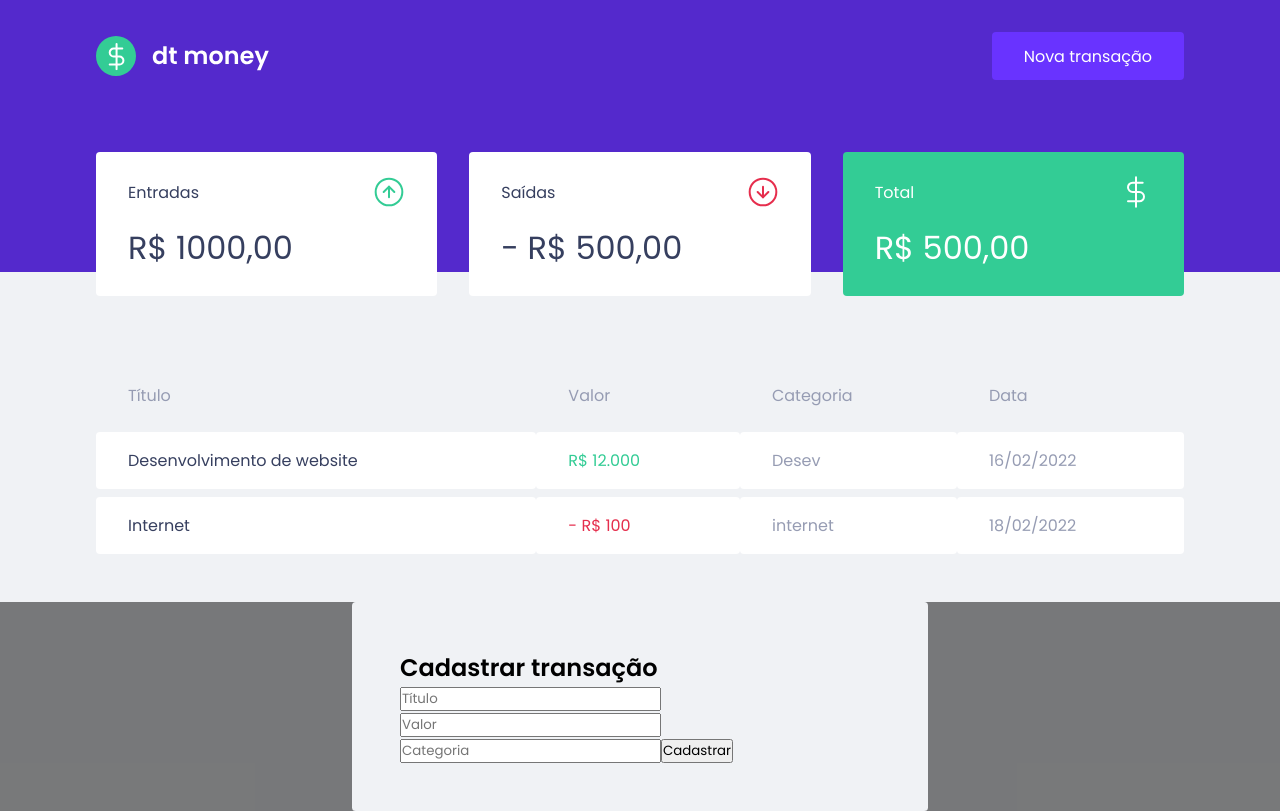
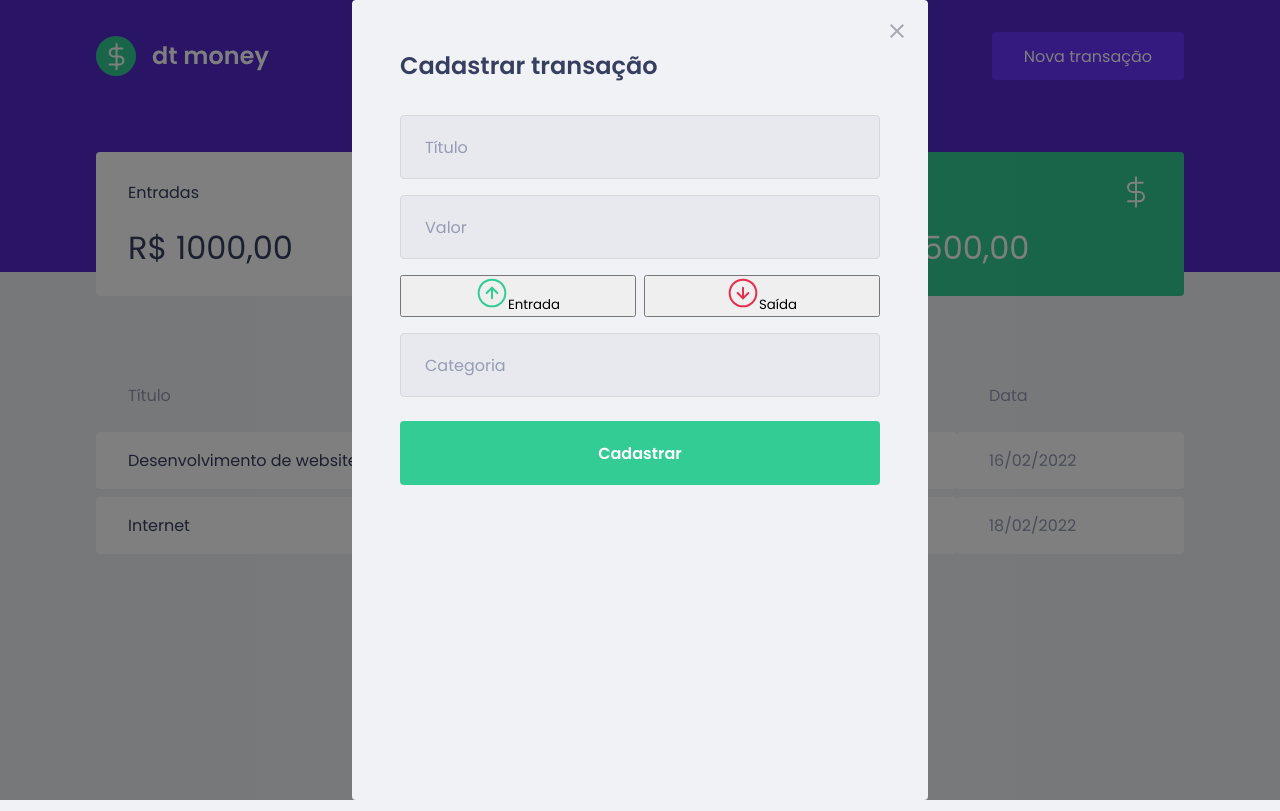
Before and after one commit to alesandraisla/ignite-dt-money-reactjs, a React (Create React App) app: page / in a window 1280 px wide. Both pictures are taken after a click on the button "Nova transação". Built offline with nearby package versions, Linux system fonts and the light colour scheme; no server answers; what miragejs would draw is missing.

Commit message:
Funcionamento dos botões

```diff
--- a/package.json
+++ b/package.json
@@ -5,6 +5,7 @@
   "dependencies": {
     "axios": "^0.26.0",
     "miragejs": "^0.1.43",
+    "polished": "^4.1.4",
     "react": "^17.0.2",
     "react-dom": "^17.0.2",
     "react-modal": "^3.14.4",
--- a/src/components/NewTransactionModal/index.tsx
+++ b/src/components/NewTransactionModal/index.tsx
@@ -1,5 +1,9 @@
 import Modal from 'react-modal'
-import { Container } from './styles';
+import { Container, TransactionTypeContainer, RadioBox } from './styles';
+import closeImg from '../../assets/close.svg';
+import incomeImg from '../../assets/income.svg';
+import outcomeImg from '../../assets/outcome.svg';
+import { useState } from 'react';
 
 interface NewTransactionModalProps {
     isOpen: boolean;
@@ -8,6 +12,9 @@
 
 
 export function NewTransactionModal({ isOpen, onRequestClose}: NewTransactionModalProps) {
+
+    const [type, setType] = useState('deposit');
+
     return(
         <Modal
         isOpen={isOpen}
@@ -15,10 +22,35 @@
         overlayClassName="react-modal-overlay"
         className="react-modal-content"
         >
+            <button type="button" onClick={onRequestClose} className="react-modal-close">
+                <img src={closeImg} alt="Fechar modal" />
+            </button>
+
             <Container>
                 <h2>Cadastrar transação</h2>
                 <input placeholder="Título" />
                 <input type="number" placeholder="Valor" />
+                <TransactionTypeContainer>
+                    <RadioBox
+                        type="button"
+                        onClick={() => {setType('deposit'); }}
+                        isActive={type === 'deposit'}
+                        activeColor="green"
+                    >
+                        <img src={incomeImg} alt="Entrada" />
+                        <span>Entrada</span>
+                    </RadioBox>
+                    <RadioBox
+                        type="button"
+                        onClick={() => {setType('withdraw')}}
+                        isActive={type === 'withdraw'}
+                        activeColor="red"
+                    >
+                        <img src={outcomeImg} alt="Saida" />
+                        <span>Saída</span>
+                    </RadioBox>
+
+                </TransactionTypeContainer>
                 <input placeholder="Categoria" />
                 <button type="submit">
                     Cadastrar
--- a/src/components/NewTransactionModal/styles.ts
+++ b/src/components/NewTransactionModal/styles.ts
@@ -1,4 +1,96 @@
-import styled from 'styled-components'
+import styled from 'styled-components';
+import { darken, transparentize } from 'polished';
 
 export const Container = styled.form`
+    h2 {
+        color: var(--text-title);
+        font-size: 1.5rem;
+        margin-bottom: 2rem;
+    }
+
+    input {
+        width: 100%;
+        padding: 0 1.5rem;
+        height: 4rem;
+        border-radius: 0.25rem;
+
+        border: 1px solid #d7d7d7;
+        background-color: #e7e9ee;
+
+        font-weight: 400;
+        font-size: 1rem;
+
+        &::placeholder {
+            color: var(--text-body);
+        }
+
+        & + input {
+            margin-top: 1rem;
+        }
+    }
+
+    button[type="submit"] {
+        width: 100%;
+        padding: 0 1.5rem;
+        height: 4rem;
+        background: var(--green);
+        color: #FFF;
+        border-radius: 0.25rem;
+        border: 0;
+        font-size: 1rem;
+        margin-top: 1.5rem;
+        font-weight: 600;
+
+        transition: filter 0.2s;
+
+        &:hover {
+            filter: brightness(0.9);
+        }
+    }
 `
+
+export const TransactionTypeContainer = styled.div`
+    margin: 1rem 0;
+    display: grid;
+    grid-template-columns: 1fr 1fr;
+    gap: 0.5rem;
+`
+interface RadioBoxProps {
+    isActive: boolean;
+    activeColor: 'green' | 'red';
+}
+
+const colors = {
+    green: '#33CC95',
+    red: '#E52E4D'
+}
+
+export const RadioBox = styled.button<RadioBoxProps>`
+    button {
+        height:4rem;
+        border: 1px solid #d7d7d7;
+        border-radius: 0.25rem;
+        background: ${(props) => props.isActive ? transparentize(0.9, colors[props.activeColor]) : 'transparent'};
+        display: flex;
+        align-items: center;
+        justify-content: center;
+
+        transition: 0.2;
+
+        &:hover {
+            border-color: ${darken(0.1, '#d7d7d7')};
+        }
+
+        img {
+            width: 20px;
+            height: 20px;
+        }
+
+        span {
+            display: inline-block;
+            margin-left: 1rem;
+            font-size: 1rem;
+            color: var(--text-title);
+        }
+    }
+`
--- a/src/styles/global.ts
+++ b/src/styles/global.ts
@@ -54,7 +54,7 @@
     .react-modal-overlay {
         background-color: rgba(0,0,0,0.5);
 
-        position: 0;
+        position: fixed;
         top: 0;
         bottom: 0;
         right: 0;
@@ -71,6 +71,19 @@
         background:var(--background);
         padding: 3rem;
         position: relative;
-        border-radius: 0.24rem;
+        border-radius: 0.25rem;
+    }
+    .react-modal-close {
+        position: absolute;
+        right: 1.5rem;
+        top: 1.5rem;
+        border: 0;
+        background: transparent;
+
+        transition: filter 0.2s;
+
+        &:hover {
+            filter: brightness(0.8);
+        }
     }
 `
```
Also changed, not shown: 1 other file (tests, documents, lock files or other folders). Lines whose indentation alone changed are shown as unchanged.
